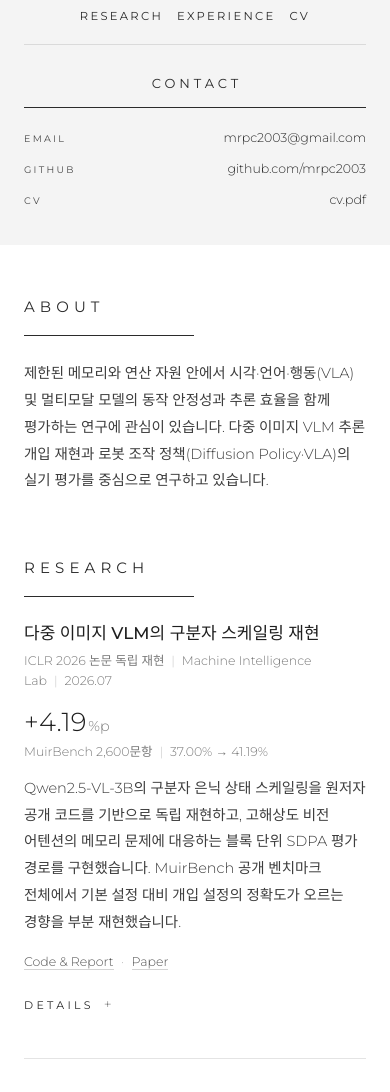
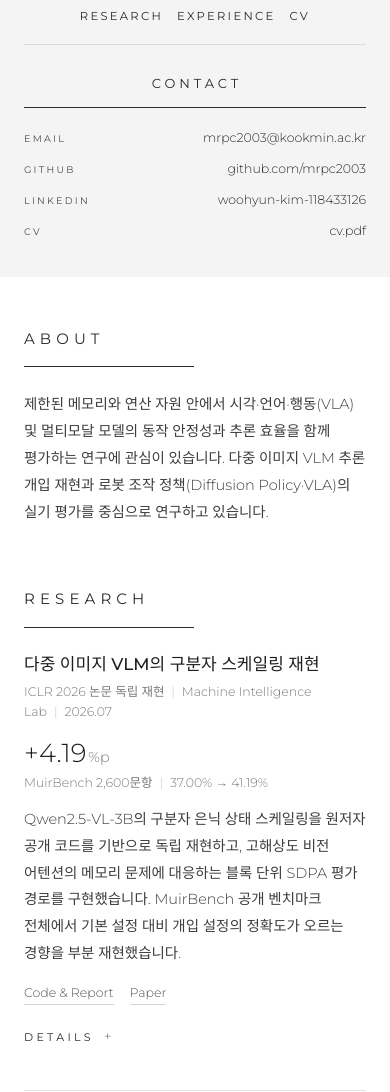
Before and after one commit to mrpc2003/mrpc2003.github.io, a plain HTML site: page index.html in a window 390 px wide. Shown: the part 280-1372 px from the top of the page. Drawn offline with Linux system fonts and the light colour scheme.

Commit message:
Use school email and add LinkedIn to contact; keep footer links unbroken on mobile

```diff
--- a/index.html
+++ b/index.html
@@ -30,8 +30,9 @@
 
     <div class="contact">
       <h2 class="side-h">Contact</h2>
-      <div class="kv"><span class="k">EMAIL</span><a class="v" href="mailto:mrpc2003@gmail.com">mrpc2003@gmail.com</a></div>
+      <div class="kv"><span class="k">EMAIL</span><a class="v" href="mailto:mrpc2003@kookmin.ac.kr">mrpc2003@kookmin.ac.kr</a></div>
       <div class="kv"><span class="k">GITHUB</span><a class="v" href="https://github.com/mrpc2003">github.com/mrpc2003</a></div>
+      <div class="kv"><span class="k">LINKEDIN</span><a class="v" href="https://www.linkedin.com/in/woohyun-kim-118433126/">woohyun-kim-118433126</a></div>
       <div class="kv"><span class="k">CV</span><a class="v" href="cv.pdf">cv.pdf</a></div>
     </div>
   </div>
@@ -158,7 +159,7 @@
   <section id="cv" class="block" aria-labelledby="h-cv">
     <h2 id="h-cv">CV</h2>
     <p>1쪽 이력서(PDF)와 연락처입니다.</p>
-    <p class="work-links"><a href="cv.pdf">CV (PDF)</a><span class="dot">·</span><a href="mailto:mrpc2003@gmail.com">mrpc2003@gmail.com</a><span class="dot">·</span><a href="https://github.com/mrpc2003">github.com/mrpc2003</a></p>
+    <p class="work-links"><a href="cv.pdf">CV (PDF)</a><span class="dot">·</span><a href="mailto:mrpc2003@kookmin.ac.kr">mrpc2003@kookmin.ac.kr</a><span class="dot">·</span><a href="https://github.com/mrpc2003">github.com/mrpc2003</a><span class="dot">·</span><a href="https://www.linkedin.com/in/woohyun-kim-118433126/">LinkedIn</a></p>
   </section>
 
   <footer class="footer">© 2026 WOOHYUN KIM · UPDATED 2026.11</footer>
--- a/style.css
+++ b/style.css
@@ -216,6 +216,11 @@ p { margin: 0; }
   border-bottom: 1px solid #d4d4d4;
 }
 .work-links a:hover { color: var(--ink); border-color: var(--ink); }
+.work-links a { white-space: nowrap; }
+@media (max-width: 600px) {
+  .work-links { display: flex; flex-wrap: wrap; gap: 6px 16px; }
+  .work-links .dot { display: none; }
+}
 
 /* Details */
 details { margin-top: 18px; }
```
Also changed, not shown: 1 other file.
